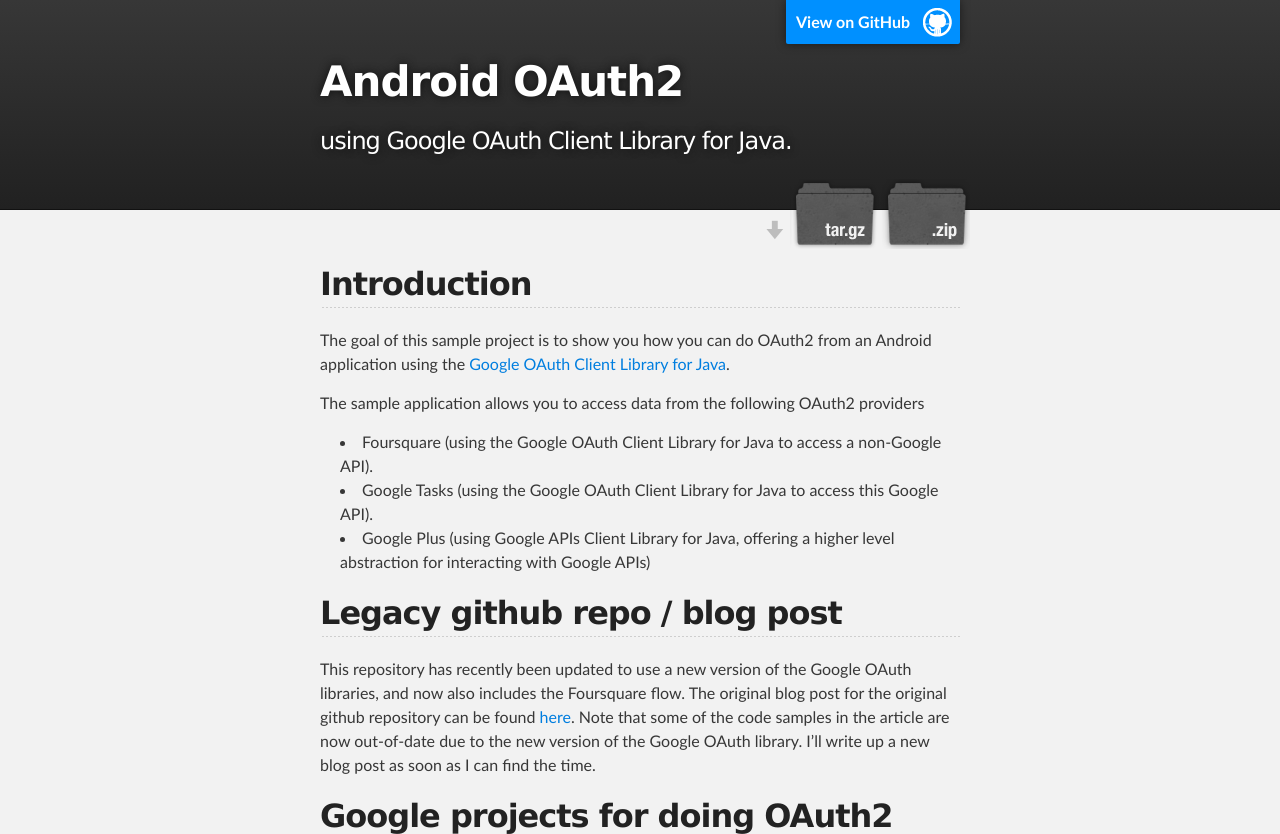
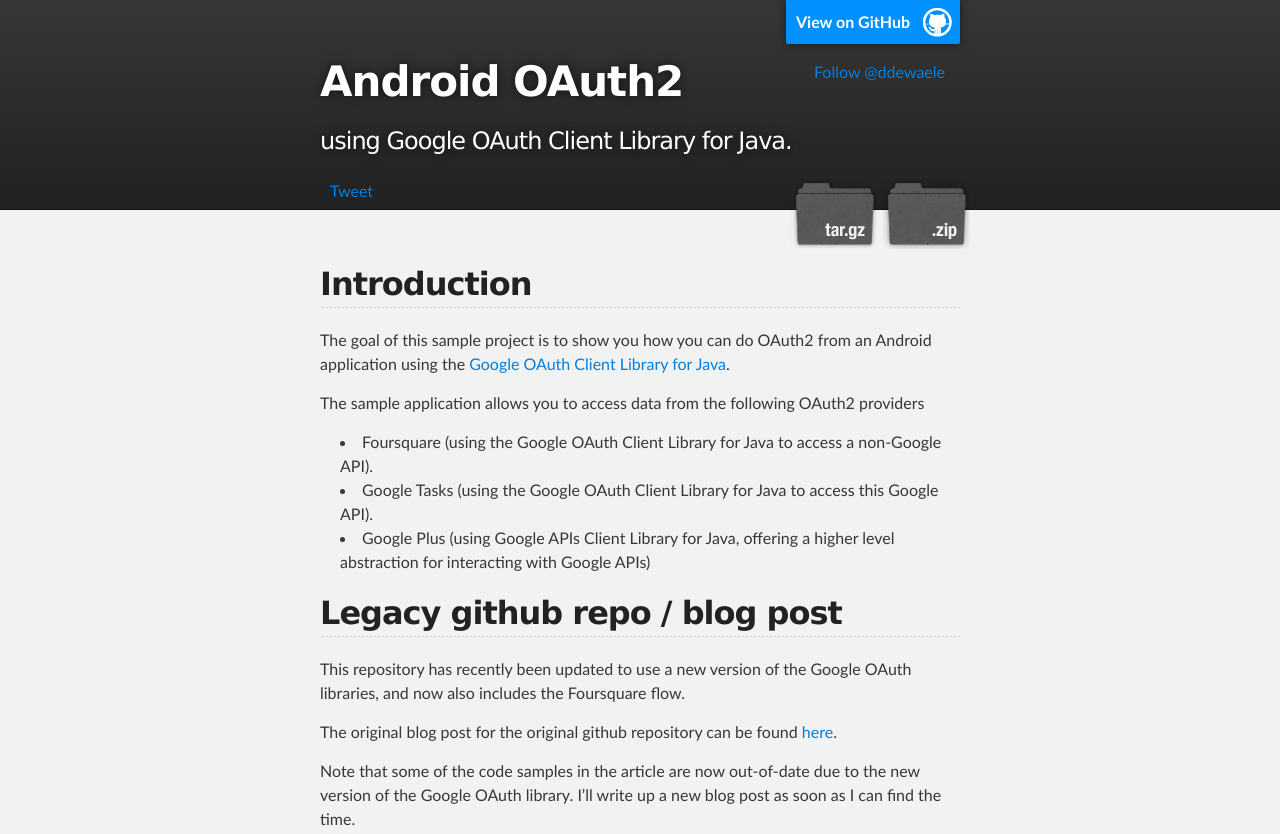
Before and after one commit to ddewaele/AndroidOauth2GoogleApiJavaClient, a plain HTML site: page _site/index.html in a window 1280 px wide. Shown: the top 834 px of the page. Drawn offline with Linux system fonts and the light colour scheme; a script that the page names is missing.

Commit message:
updated twitter buttons / css changes

```diff
--- a/_site/index.html
+++ b/_site/index.html
@@ -17,11 +17,20 @@
     <div id="header_wrap" class="outer">
         <header class="inner">
           <a id="forkme_banner" href="https://github.com/ddewaele/AndroidOauth2GoogleApiJavaClient">View on GitHub</a>
+<div id="followme_banner" >
+<a  href="https://twitter.com/ddewaele" class="twitter-follow-button" data-show-count="false" data-size="large">Follow @ddewaele</a>
+<script>!function(d,s,id){var js,fjs=d.getElementsByTagName(s)[0],p=/^http:/.test(d.location)?'http':'https';if(!d.getElementById(id)){js=d.createElement(s);js.id=id;js.src=p+'://platform.twitter.com/widgets.js';fjs.parentNode.insertBefore(js,fjs);}}(document, 'script', 'twitter-wjs');</script>
+</div>
 
           <h1 id="project_title">Android OAuth2</h1>
           <h2 id="project_tagline">using Google OAuth Client Library for Java.</h2>
 
             <section id="downloads">
+
+<a href="https://twitter.com/share" class="twitter-share-button" data-via="ddewaele">Tweet</a>
+<script>!function(d,s,id){var js,fjs=d.getElementsByTagName(s)[0],p=/^http:/.test(d.location)?'http':'https';if(!d.getElementById(id)){js=d.createElement(s);js.id=id;js.src=p+'://platform.twitter.com/widgets.js';fjs.parentNode.insertBefore(js,fjs);}}(document, 'script', 'twitter-wjs');</script>
+
+
               <a class="zip_download_link" href="https://github.com/ddewaele/AndroidOauth2GoogleApiJavaClient/zipball/master">Download this project as a .zip file</a>
               <a class="tar_download_link" href="https://github.com/ddewaele/AndroidOauth2GoogleApiJavaClient/tarball/master">Download this project as a tar.gz file</a>
             </section>
@@ -47,7 +56,11 @@
 
 <h2 id='legacy_github_repo__blog_post'>Legacy github repo / blog post</h2>
 
-<p>This repository has recently been updated to use a new version of the Google OAuth libraries, and now also includes the Foursquare flow. The original blog post for the original github repository can be found <a href='http://blog.doityourselfandroid.com/2011/08/06/oauth-2-0-flow-android/'>here</a>. Note that some of the code samples in the article are now out-of-date due to the new version of the Google OAuth library. I&#8217;ll write up a new blog post as soon as I can find the time.</p>
+<p>This repository has recently been updated to use a new version of the Google OAuth libraries, and now also includes the Foursquare flow.</p>
+
+<p>The original blog post for the original github repository can be found <a href='http://blog.doityourselfandroid.com/2011/08/06/oauth-2-0-flow-android/'>here</a>.</p>
+
+<p>Note that some of the code samples in the article are now out-of-date due to the new version of the Google OAuth library. I&#8217;ll write up a new blog post as soon as I can find the time.</p>
 
 <h2 id='google_projects_for_doing_oauth2'>Google projects for doing OAuth2</h2>
 
@@ -213,7 +226,10 @@ FOURSQUARE_OAUTH2(&quot;&quot;,&quot;&quot;,&quot;https://foursquare.com/oauth2/
     <!-- FOOTER  -->
     <div id="footer_wrap" class="outer">
       <footer class="inner">
-        <p class="copyright">Androidoauth2googleapijavaclient maintained by <a href="https://github.com/ddewaele">ddewaele</a></p>
+        <p class="copyright">Androidoauth2googleapijavaclient maintained by <a href="https://github.com/ddewaele">ddewaele</a> &nbsp;
+
+          <a href="https://twitter.com/ddewaele" class="twitter-follow-button" data-show-count="false">Follow @ddewaele</a>
+<script>!function(d,s,id){var js,fjs=d.getElementsByTagName(s)[0],p=/^http:/.test(d.location)?'http':'https';if(!d.getElementById(id)){js=d.createElement(s);js.id=id;js.src=p+'://platform.twitter.com/widgets.js';fjs.parentNode.insertBefore(js,fjs);}}(document, 'script', 'twitter-wjs');</script></p>
         <p>Published with <a href="http://pages.github.com">GitHub Pages</a></p>
       </footer>
     </div>
--- a/_site/stylesheets/stylesheet.css
+++ b/_site/stylesheets/stylesheet.css
@@ -287,6 +287,16 @@ Full-Width Styles
   border-bottom-right-radius: 2px;
 }
 
+#followme_banner {
+  position: absolute;
+  top: 50px;
+  right: 15px;
+  z-index: 10;
+  padding: 10px;
+  border-bottom-left-radius: 2px;
+  border-bottom-right-radius: 2px;
+}
+
 #header_wrap {
   background: #212121;
   background: -moz-linear-gradient(top, #373737, #212121);
@@ -318,12 +328,11 @@ Full-Width Styles
 
 #downloads {
   position: absolute;
-  width: 210px;
+  width: 640px;
   z-index: 10;
   bottom: -40px;
   right: 0;
   height: 70px;
-  background: url('../images/icon_download.png') no-repeat 0% 90%;
 }
 
 .zip_download_link {
--- a/stylesheets/stylesheet.css
+++ b/stylesheets/stylesheet.css
@@ -287,6 +287,16 @@ Full-Width Styles
   border-bottom-right-radius: 2px;
 }
 
+#followme_banner {
+  position: absolute;
+  top: 50px;
+  right: 15px;
+  z-index: 10;
+  padding: 10px;
+  border-bottom-left-radius: 2px;
+  border-bottom-right-radius: 2px;
+}
+
 #header_wrap {
   background: #212121;
   background: -moz-linear-gradient(top, #373737, #212121);
@@ -318,12 +328,11 @@ Full-Width Styles
 
 #downloads {
   position: absolute;
-  width: 210px;
+  width: 640px;
   z-index: 10;
   bottom: -40px;
   right: 0;
   height: 70px;
-  background: url('../images/icon_download.png') no-repeat 0% 90%;
 }
 
 .zip_download_link {
```
Also changed, not shown: _layouts/index.html (+13 -1 lines), 1 other file.
